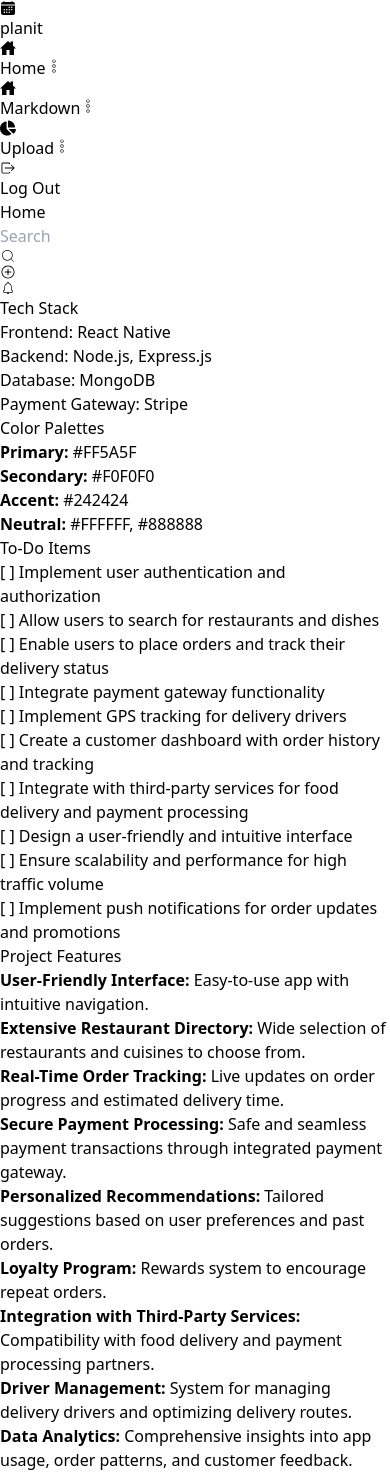
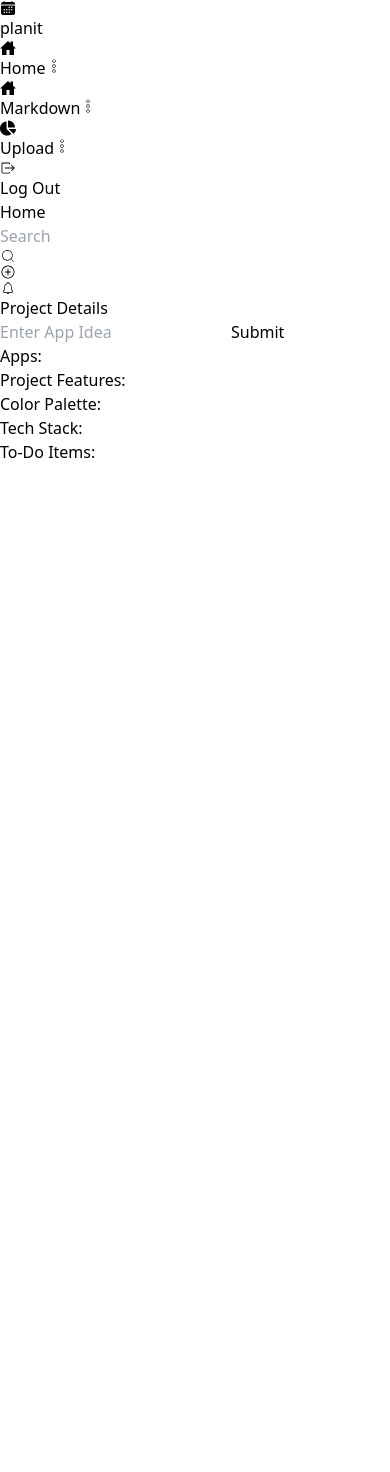
Before and after one commit to Itshardtofindagoodname/Profi, a React (Vite) app: page /mark in a window 390 px wide. After the commit the page ends 844 px from the top, so only its background shows below. Built offline with nearby package versions, Linux system fonts and the light colour scheme.

Commit message:
feat -- added project planner display

```diff
--- a/src/pages/Mark.jsx
+++ b/src/pages/Mark.jsx
@@ -1,51 +1,128 @@
-import React from 'react'
-import {createRoot} from 'react-dom/client'
-import Markdown from 'react-markdown'
+import axios from "axios";
+import React, { useState } from "react";
 
-const markdown = `## Tech Stack
+export default function Mark() {
+  const [query, setQuery] = useState("");
+  const [data, setData] = useState({});
+  const [loading, setLoading] = useState(false);
+  const [error, setError] = useState(null);
 
-- Frontend: React Native
-- Backend: Node.js, Express.js
-- Database: MongoDB
-- Payment Gateway: Stripe
+  const handleSubmit = async (event) => {
+    event.preventDefault();
+    if (!query) {
+      setError("Please enter an app idea.");
+      return;
+    }
+    setLoading(true);
+    setError(null);
 
-## Color Palettes
+    const url = `http://127.0.0.1:5000/plan?q=${query}`;
+    try {
+      const response = await axios.get(url);
+      setData(response.data);
+    } catch (error) {
+      setError("Error fetching data. Please try again later.");
+      console.error("Error fetching data:", error);
+    } finally {
+      setLoading(false);
+    }
+  };
 
-- **Primary:** #FF5A5F
-- **Secondary:** #F0F0F0
-- **Accent:** #242424
-- **Neutral:** #FFFFFF, #888888
+  const handleChange = (event) => {
+    setQuery(event.target.value);
+    setError(null); // Reset error when input changes
+  };
 
-## To-Do Items
+  const {
+    AppNames = [],
+    ProjectFeatures = [],
+    colorPalette = [],
+    techStack = [],
+    todoItems = [],
+  } = data;
 
-- [ ] Implement user authentication and authorization
-- [ ] Allow users to search for restaurants and dishes
-- [ ] Enable users to place orders and track their delivery status
-- [ ] Integrate payment gateway functionality
-- [ ] Implement GPS tracking for delivery drivers
-- [ ] Create a customer dashboard with order history and tracking
-- [ ] Integrate with third-party services for food delivery and payment processing
-- [ ] Design a user-friendly and intuitive interface
-- [ ] Ensure scalability and performance for high traffic volume
-- [ ] Implement push notifications for order updates and promotions
-
-## Project Features
-
-- **User-Friendly Interface:** Easy-to-use app with intuitive navigation.
-- **Extensive Restaurant Directory:** Wide selection of restaurants and cuisines to choose from.
-- **Real-Time Order Tracking:** Live updates on order progress and estimated delivery time.
-- **Secure Payment Processing:** Safe and seamless payment transactions through integrated payment gateway.
-- **Personalized Recommendations:** Tailored suggestions based on user preferences and past orders.
-- **Loyalty Program:** Rewards system to encourage repeat orders.
-- **Integration with Third-Party Services:** Compatibility with food delivery and payment processing partners.
-- **Driver Management:** System for managing delivery drivers and optimizing delivery routes.
-- **Data Analytics:** Comprehensive insights into app usage, order patterns, and customer feedback.`
-function Mark() {
   return (
-    <>
-    <Markdown>{markdown}</Markdown>
-    </>
-  )
+    <div className="bg-gray-200 h-[800px] overflow-y-scroll py-8 px-4 sm:px-0">
+      <div className="max-w-3xl mx-auto">
+        <h1 className="text-3xl font-bold mb-8 text-center">Project Details</h1>
+        <form onSubmit={handleSubmit} className="mb-8">
+          <div className="flex items-center justify-center mb-4">
+            <input
+              id="appIdea"
+              type="text"
+              value={query}
+              onChange={handleChange}
+              placeholder="Enter App Idea"
+              className="w-full px-4 py-2 border rounded-md focus:outline-none focus:border-blue-500"
+            />
+            <button
+              type="submit"
+              className="ml-2 bg-blue-500 text-white px-4 py-2 rounded-md"
+            >
+              Submit
+            </button>
+          </div>
+          {error && <p className="text-red-500 text-center">{error}</p>}
+        </form>
+        {loading ? (
+          <p className="text-center">Loading...</p>
+        ) : (
+          <div className="max-w-3xl mx-auto">
+            <div className="mb-8">
+              <h2 className="text-xl font-semibold mb-2">Apps:</h2>
+              <ul className="list-disc pl-4">
+                {AppNames.map((app, index) => (
+                  <li key={index}>{app}</li>
+                ))}
+              </ul>
+              <ul></ul>
+            </div>
+            <div className="mb-8">
+              <h2 className="text-xl font-semibold mb-2">Project Features:</h2>
+              <ul className="list-disc pl-4">
+                {ProjectFeatures.map((feature, index) => (
+                  <li key={index}>{feature}</li>
+                ))}
+              </ul>
+            </div>
+            <div className="mb-8">
+              <h2 className="text-xl font-semibold mb-2">Color Palette:</h2>
+              <div className="flex">
+                {colorPalette.map((color, index) => (
+                  <div
+                    key={index}
+                    className="w-12 h-12 mr-4 rounded-lg shadow-lg"
+                    style={{ backgroundColor: color }}
+                  ></div>
+                ))}
+              </div>
+            </div>
+            <div className="mb-8">
+              <h2 className="text-xl font-semibold mb-2">Tech Stack:</h2>
+              <ul className="list-disc pl-4">
+                {techStack.map((tech, index) => (
+                  <li key={index}>{tech}</li>
+                ))}
+              </ul>
+            </div>
+            <div className="mb-8">
+              <h2 className="text-xl font-semibold mb-2">To-Do Items:</h2>
+              <ul className="list-disc pl-4">
+                {todoItems.map((item, index) => (
+                  <li key={index} className="flex items-center mb-2">
+                    <input
+                      type="checkbox"
+                      id={`todo-${index}`}
+                      className="mr-2"
+                    />
+                    <label htmlFor={`todo-${index}`}>{item}</label>
+                  </li>
+                ))}
+              </ul>
+            </div>
+          </div>
+        )}
+      </div>
+    </div>
+  );
 }
-
-export default Mark
```
Also changed, not shown: src/components/markdown.jsx (deleted, +0 -17 lines), src/pages/test.jsx (added, +86 -0 lines).
